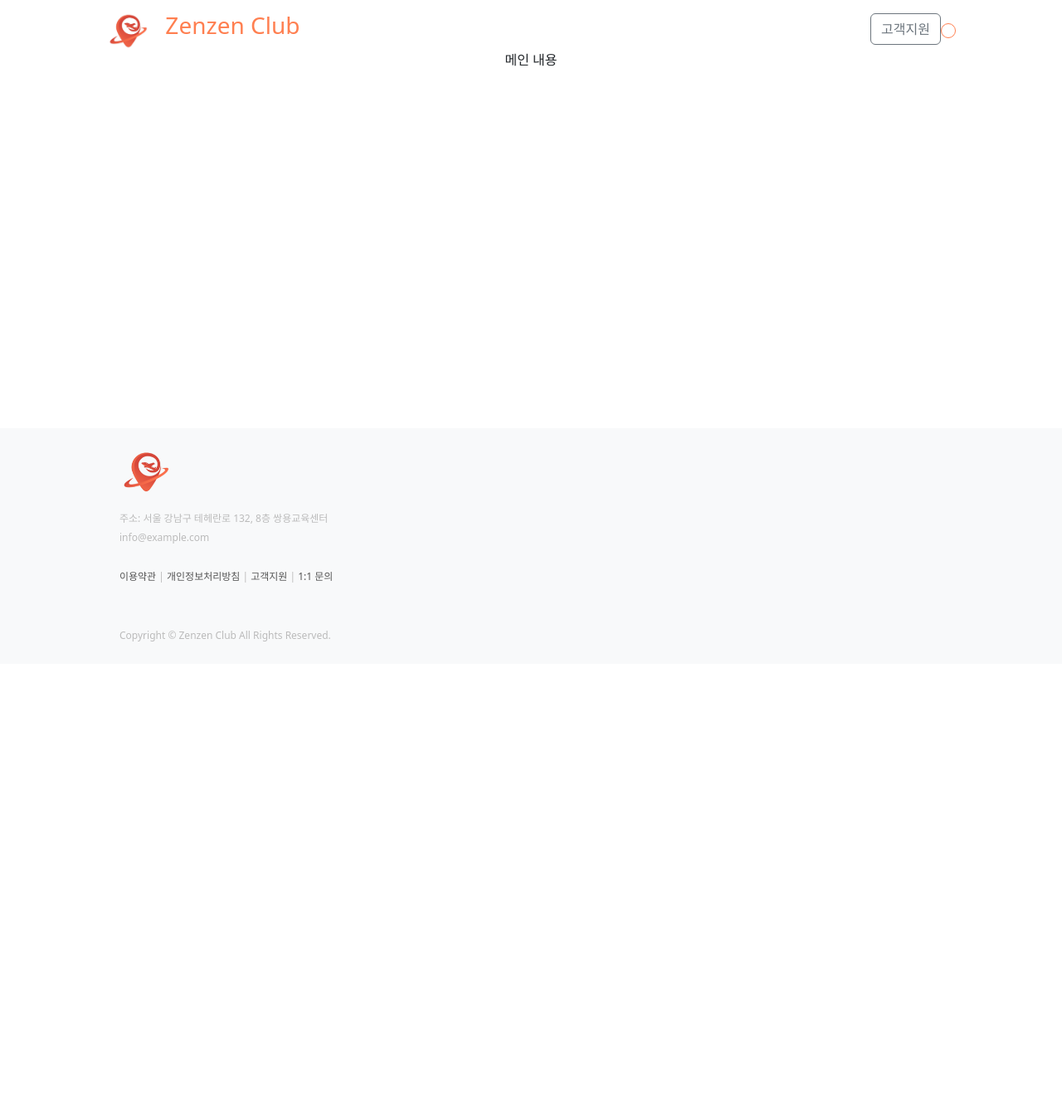
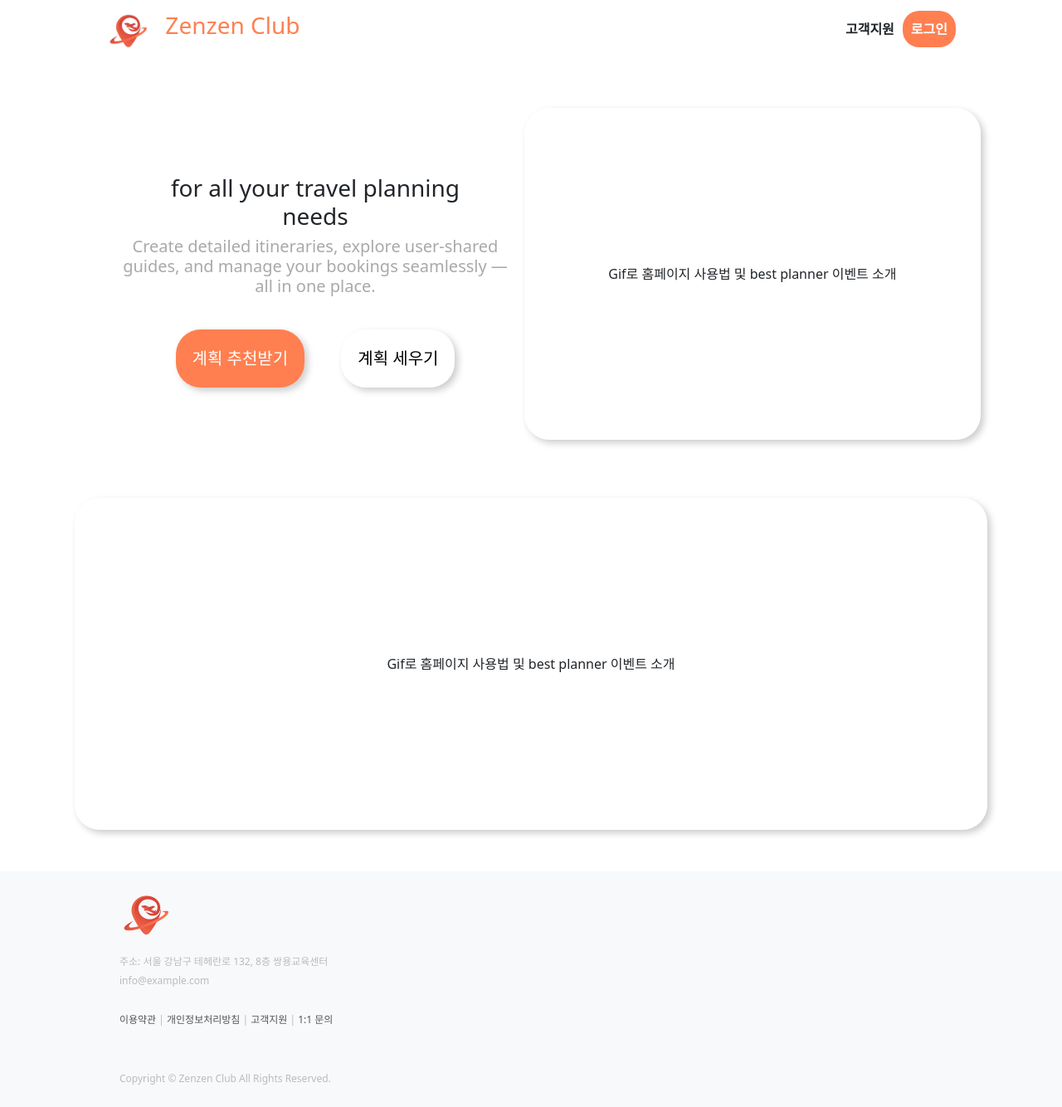
Before and after one commit to jjoyh0123/travel_reco_project, a Java web app: page / in a window 1280 px wide. Shown: the whole page at 83% size. Before the commit the page ends 773 px from the top, so only its background shows below. Run offline with Tomcat 11, a stand-in JSP engine, Linux system fonts and the light colour scheme.

Commit message:
Feature.1 메인화면

```diff
--- a/src/main/webapp/footer.jsp
+++ b/src/main/webapp/footer.jsp
@@ -15,7 +15,6 @@
           align-items: center;
           padding: 20px;
           background-color: #f8f9fa;
-          position: fixed;
           bottom: 0;
           width: 100%;
       }
--- a/src/main/webapp/header.jsp
+++ b/src/main/webapp/header.jsp
@@ -1,7 +1,7 @@
 <%@ page contentType="text/html;charset=UTF-8" %>
 <%@ taglib prefix="c" uri="http://java.sun.com/jsp/jstl/core" %>
 <%
-  session.setAttribute("userId", "temporaryUserId");
+  // session.setAttribute("userId", "temporaryUserId");
 %>
 <html>
 <head>
@@ -37,16 +37,19 @@
 
       .header-left-section h3 {
           margin-left: 10px;
-          color: coral;
+          color: #ff7f50;
       }
 
       .header-right-section {
           display: flex;
           align-items: center;
+          gap:10px;
+
       }
 
       .header-right-section a {
           margin-right: 20px;
+
       }
 
       .header-right-section a:last-child {
@@ -55,6 +58,42 @@
 
       .profile {
           background-image: none; /*프로필 사진*/
+          padding: 0;
+      }
+
+      .btn.btn-outline-secondary{
+          border-radius:20px;
+      }
+
+      .header-right-section .btn-outline-secondary{
+          all : unset;
+          border-radius: 0;
+          font-weight: bold;
+          cursor: pointer;
+          padding: 0;
+      }
+
+      .header-right-section .btn-outline-secondary:hover{
+          color:#ff7f50;
+          background-color: transparent;
+      }
+
+      .dropdown img {
+          width: 30px;
+          height: 30px;
+      }
+
+
+      .btn.btn-outline-secondary.login-btn{
+          border-radius: 20px;
+          background-color: #ff7f50;
+          color: #ffffff;
+          text-decoration: none;
+          padding: 10px;
+      }
+
+      .header-right-section a {
+          text-decoration: none;
       }
 
   </style>
@@ -71,7 +110,8 @@
       <c:when test="${not empty sessionScope.userId}"><%-- 유저가 로그인 했는지 검증하는 부분 --%>
         <div class="dropdown">
           <button class="btn rounded-circle p-2 profile" type="button" data-bs-toggle="dropdown"
-                  aria-expanded="false" style="border: 1px solid coral">
+                  aria-expanded="false" style="border: none;">
+            <img src="./www/profile.svg" alt="프로필" class="profile_icon">
           </button>
           <ul class="dropdown-menu dropdown-menu-end">
             <li><a class="dropdown-item" href="#">마이페이지</a></li>
@@ -84,7 +124,7 @@
         </div>
       </c:when>
       <c:otherwise>
-        <button class="btn btn-outline-secondary">로그인</button>
+        <button class="btn btn-outline-secondary login-btn">로그인</button>
       </c:otherwise>
     </c:choose>
   </div>
--- a/src/main/webapp/index.jsp
+++ b/src/main/webapp/index.jsp
@@ -10,20 +10,121 @@
           crossorigin="anonymous"></script>
   <style>
       body {
+          margin: 0;
+          padding: 0;
           display: flex;
+          justify-content: center;
+          align-items: center;
           flex-direction: column;
+          min-height: 100vh;
+      }
+
+      .main_container{
+          display: flex;
+          align-items: flex-start;
+          gap:20px;
+          margin-top: 50px;
+      }
+
+      .content{
+          margin-top: 100px;
+          text-align: center;
+          align-self: flex-start;
+          padding-left: 50px;
+          font-weight: bold;
+
+      }
+
+      .gif_content01{
+          width: 550px;
+          height: 400px;
+          background-color: #ffff;
+          border-radius: 30px;
+          box-shadow: 4px 4px 8px rgba(0, 0, 0, 0.2);
+          display: flex;
+          justify-content: center;
           align-items: center;
-          margin: 0;
+          margin-top: 20px;
+          margin-bottom: 70px;
+
       }
+
+      .gif_content02{
+          width: 1100px;
+          height: 400px;
+          background-color: #ffff;
+          border-radius: 30px;
+          box-shadow: 4px 4px 8px rgba(0, 0, 0, 0.2);
+          display: flex;
+          justify-content: center;
+          align-items: center;
+          margin-bottom: 50px;
+      }
+
+
+      .gif_content img{
+          max-width: 100%;
+          height: auto;
+      }
+
+      .content p {
+          font-size: 1.2rem;
+          margin-bottom: 20px;
+          font-weight: bold;
+      }
+
+      .content h5{
+          color: darkgray;
+          text-align: center;
+          margin-bottom: 20px;
+      }
+
+      .plan_btn01{
+          font-size: 20px;
+          border-radius: 30px;
+          background-color : #FF7F50;
+          color: #ffffff;
+          border: none;
+          padding: 20px;
+          margin: 20px 20px 20px 20px;
+          box-shadow: 4px 4px 8px rgba(0, 0, 0, 0.2);
+      }
+
+      .plan_btn02{
+          font-size: 20px;
+          border-radius: 30px;
+          background-color : #ffffff;
+          color: #000000;
+          border: none;
+          padding: 20px;
+          margin: 20px 20px 20px 20px;
+          box-shadow: 4px 4px 8px rgba(0, 0, 0, 0.2);
+      }
+
   </style>
   <title>메인 홈 페이지</title>
 </head>
 <body>
 <jsp:include page="header.jsp"/>
+<div class="main_container">
 <article class="content">
-  메인 내용
+  <h3>for all your travel planning</br>
+    needs</h3>
+  <h5>Create detailed itineraries, explore user-shared</br>
+    guides, and manage your bookings seamlessly —</br>
+    all in one place.</h5>
+  <button type="button" class="plan_btn01">계획 추천받기</button>
+  <button type="button" class="plan_btn02">계획 세우기</button>
+</article>
+  <div class="gif_content01">
+    Gif로 홈페이지 사용법 및 best planner 이벤트 소개
+  </div>
 
-</article>
+</div>
+
+<div class="gif_content02">
+  Gif로 홈페이지 사용법 및 best planner 이벤트 소개
+</div>
 <jsp:include page="footer.jsp"/>
 </body>
 </html>
```
